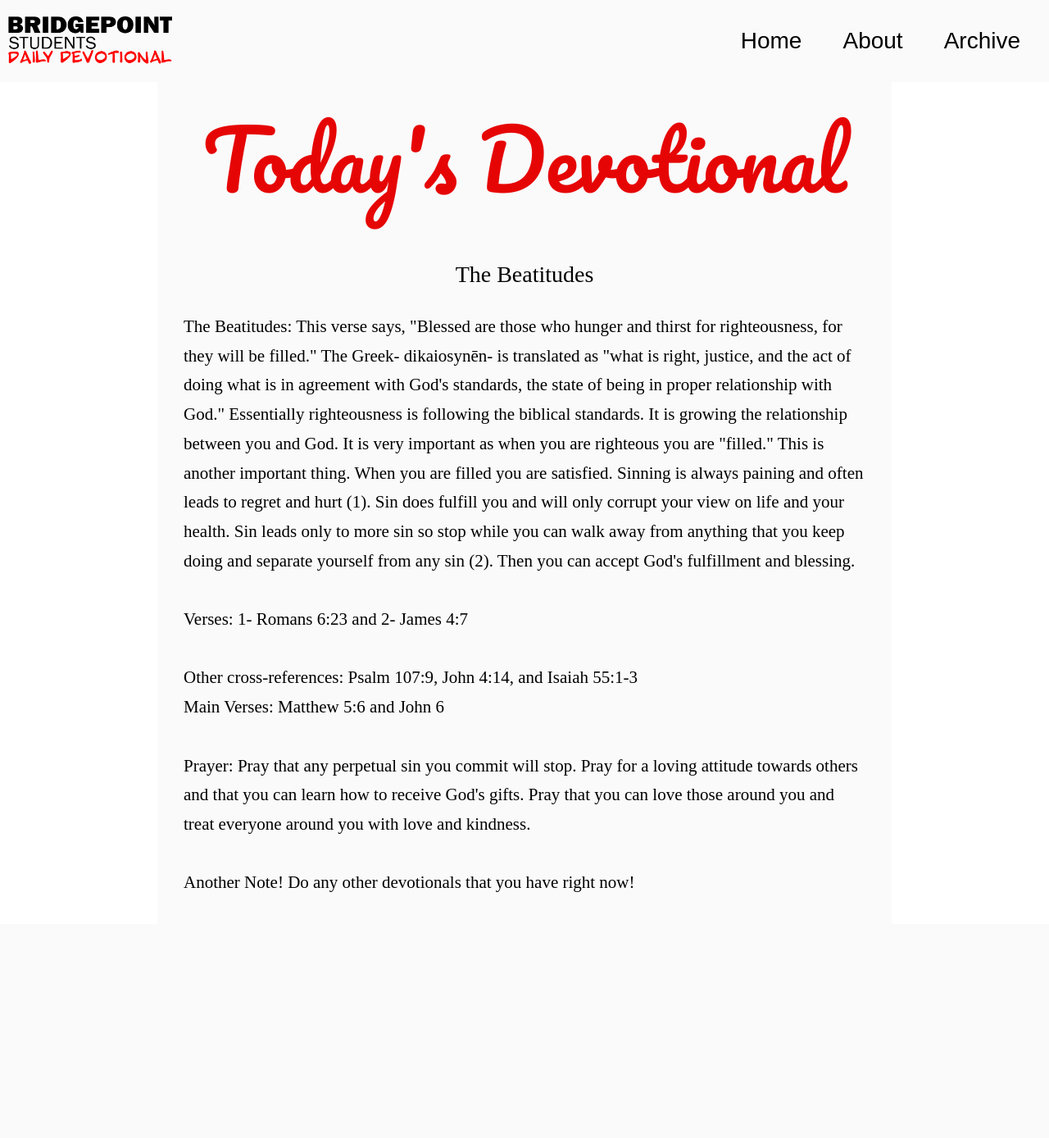
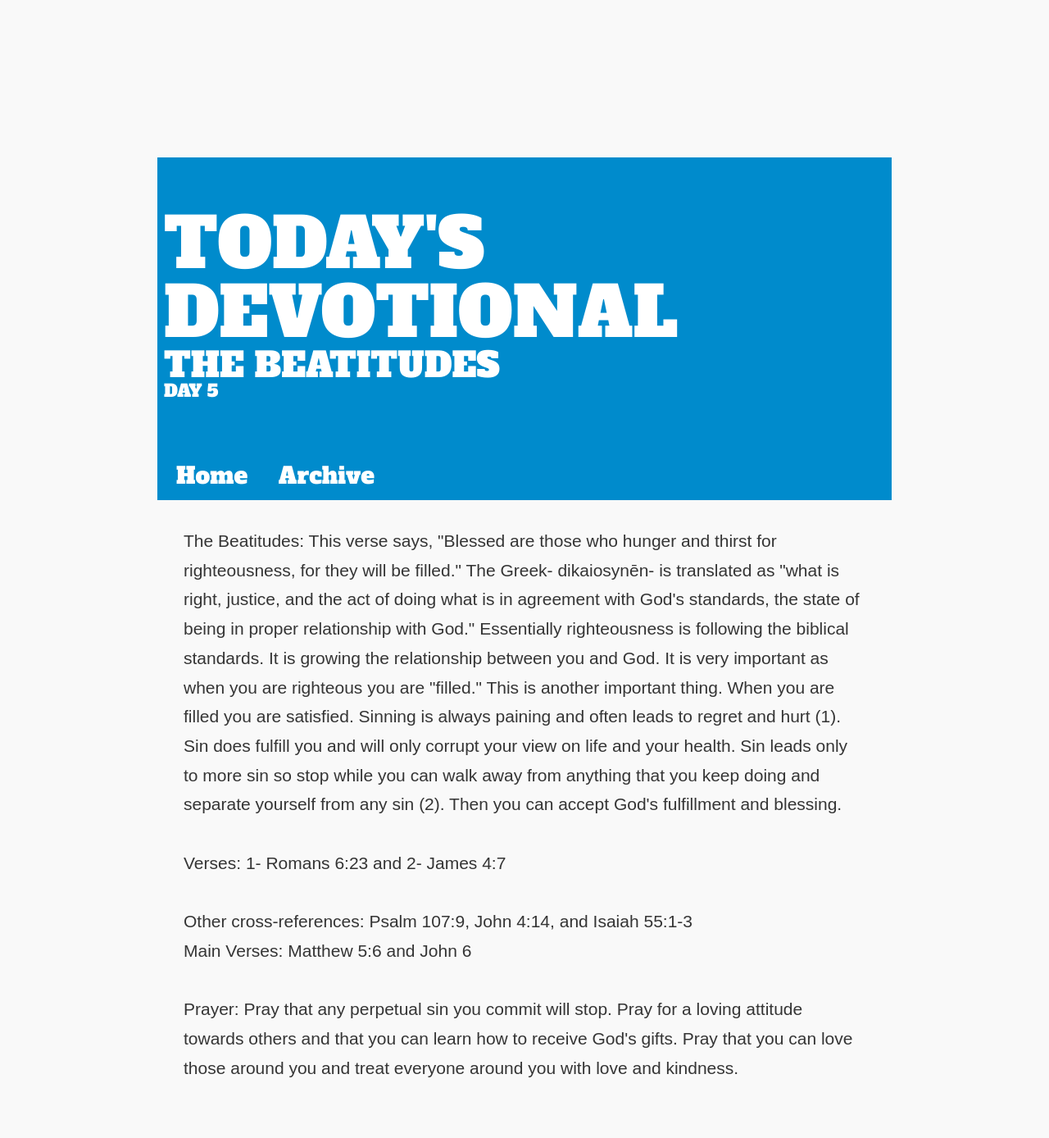
Before and after one commit to GideonHammond/BridgePointStudentsDailyDevotional, a PHP site: page / in a window 1280 px wide. Shown: the whole page at 82% size. Before the commit the page ends 1088 px from the top, so only its background shows below. Run offline with PHP 8.4, Linux system fonts and the light colour scheme.

Commit message:
just ruined my whole site

```diff
--- a/index.html
+++ b/index.html
@@ -15,24 +15,29 @@
     <!-- Google Fonts -->
     <link rel="preconnect" href="https://fonts.googleapis.com">
     <link rel="preconnect" href="https://fonts.gstatic.com" crossorigin>
-    <link href="https://fonts.googleapis.com/css2?family=Pacifico&display=swap" rel="stylesheet">
-
+    <link href="https://fonts.googleapis.com/css2?family=Alfa+Slab+One&display=swap" rel="stylesheet">
 </head>
 <body>
+
+<main>
+    <div class="hero" id="hero">
+        <div class="hero-text">
+            <h1 >
+                Today's Devotional
+            </h1>
+            <h2 id="series-name">
+                Placeholder
+            </h2>
+            <h3 id="day-number">
+                Day #
+            </h2>
+        </div>
+    </div>
     <header id="header">
-        <div class="desktop-header">
-            <a href="index.html">
-                <img src="images/devoLogo.png" class="desktop-logo">
-            </a>
-            <nav class="desktop-flex-header">
+        <nav class="flex-header">
             <p>
                 <a href="index.html">
                     Home
-                    </a>
-                </p>
-                <p>
-                    <a href="about.html">
-                        About
                 </a>
             </p>
             <p>
@@ -41,83 +46,18 @@
                 </a>
             </p>
         </nav>
-        </div>
-        <div class="mobile-header">
-            <nav class="mobile-flex-header">
-                <p>
-                    <a href="#" class="open-button" onclick="openNav()">
-                        &#9776;
-                    </a>
-                </p>
-                <p class="title-text">BPSDD</p>
-                <img src="images/bplogo.png" alt="BridgePoint's Logo" class="mobile-logo">
-                <div class="mobile-menu" id="id-mobile-menu">
-                    <p>
-                        <a href="#" class="close-button" onclick="closeNav()">
-                            &times;
-                        </a>
-                    </p>
-                    <p>
-                        <a href="index.html">
-                            Home
-                        </a>
-                    </p>
-                    <p>
-                        <a href="about.html">
-                            About
-                        </a>
-                    </p>
-                    <p>
-                        <a href="list.html">
-                            Archive
-                        </a>
-                    </p>
-                </div>
-            </nav>
-        </div>
     </header>
-
-<main id="main">
-    <div class="hero" id="hero">
-        <h1 class="hero-text hidden" id="hero-text">
-            Today's Devotional
-        </h1>
-    </div>
-    <h2 class="text-header" id="devotional">
-    </h2>
     <p class="text">
         <span id="content"></span><br><br>
         Verses: <span id="verses"></span><br><br>
         <span id="extras"></span>
         Prayer: <span id="prayer"></span><br><br>
-        Another Note! Do any other devotionals that you have right now!
     </p>
 </main>
 
 <script src="script.js"></script>
 <script>
     runToday();
-    // {
-    //   "id": "eng_kjv",
-    //   "name": "King James (Authorized) Version",
-    //   "website": "https://ebible.org/Scriptures/details.php?id=eng-kjv2006",
-    //   "licenseUrl": "https://ebible.org/Scriptures/details.php?id=eng-kjv2006",
-    //   "licenseNotes": null,
-    //   "shortName": "KJAV",
-    //   "englishName": "King James Version",
-    //   "language": "eng",
-    //   "textDirection": "ltr",
-    //   "sha256": "90268887fe5c92c831e5efb59add2967583f912e780a9e4007a91dcc70ab4a30",
-    //   "availableFormats": [
-    //     "json"
-    //   ],
-    //   "listOfBooksApiLink": "/api/eng_kjv/books.json",
-    //   "numberOfBooks": 66,
-    //   "totalNumberOfChapters": 1189,
-    //   "totalNumberOfVerses": 31102,
-    //   "languageName": "English",
-    //   "languageEnglishName": "English"
-    // }
 </script>
 </body>
 
--- a/script.js
+++ b/script.js
@@ -12,24 +12,12 @@ function $(id) {
     return document.getElementById(id);
 }
 
-/**
- * Adjusts the <main> element’s top margin so it sits just below the header.
- * Ensures consistent layout when header height changes (responsive design).
- */
-function checkHeadHeight() {
-    const main = $("main");
-    const header = $("header");
-    const headerHeight = window.getComputedStyle(header).getPropertyValue("height");
-    main.style.marginTop = headerHeight;
-}
-
 /* ============================================================================
    📖 Global Variables
    ========================================================================== */
 
 let devoResponse;  // Will hold the fetch() response for devotionals
 let devoData;      // Parsed JSON data for devotionals
-const translation = "eng_kjv"; // Default Bible translation (can be changed)
 
 /* ============================================================================
    🌐 Fetch Functions
@@ -48,19 +36,6 @@ async function loadDevos() {
     }
 }
 
-/**
- * Fetches the list of Bible books for the selected translation.
- * Logs the data for now — can later be expanded to populate a Bible reader.
- */
-async function loadBible() {
-    try {
-        const bibleResponse = await fetch(`https://bible.helloao.org/api/${translation}/books.json`);
-        const bibleData = await bibleResponse.json();
-        console.log(bibleData);
-    } catch (error) {
-        console.error("Error loading Bible Translation:", error);
-    }
-}
 
 /* ============================================================================
    🙏 Run Today’s Devotional
@@ -75,9 +50,11 @@ async function runToday() {
 
     const latestSeries = devoData[devoData.length - 1];
     const today = latestSeries.days[latestSeries.days.length - 1];
+    const dayNum = today.day;
 
-    $("devotional").innerText = latestSeries.series;
-    $("content").innerText = today.content;
+    $("series-name").innerText = latestSeries.series;
+    $("day-number").innerText = "Day " + dayNum;
+    $("content").innerText = today.content; // yapp attack
     $("verses").innerText = today.verses;
 
     if (today.extras) {
@@ -181,8 +158,8 @@ async function loadDevotional() {
         return;
     }
 
-    $("hero-text").innerText = seriesName;
-    $("devotional").innerText = "Day " + dayNum;
+    $("series-name").innerText = seriesName;
+    $("day-number").innerText = "Day " + dayNum;
     $("content").innerText = day.content;
     $("verses").innerText = day.verses;
 
@@ -193,42 +170,6 @@ async function loadDevotional() {
     $("prayer").innerText = day.prayer;
 }
 
-/* ============================================================================
-   👀 Intersection Observer Animations
-   ========================================================================== */
-
-/**
- * Fades in / animates elements with the class "hidden"
- * when they enter the viewport.
- */
-const intersectObserver = new IntersectionObserver((entries) => {
-    entries.forEach((entry) => {
-        if (entry.isIntersecting) {
-            entry.target.classList.add("show");
-        }
-    });
-});
-
-const hiddenElements = document.querySelectorAll(".hidden");
-hiddenElements.forEach((el) => intersectObserver.observe(el));
-
-/* ============================================================================
-   📱 Mobile Navigation Controls
-   ========================================================================== */
-
-/**
- * Opens the full-screen mobile navigation overlay.
- */
-function openNav() {
-    $("id-mobile-menu").style.width = "100%";
-}
-
-/**
- * Closes the mobile navigation overlay.
- */
-function closeNav() {
-    $("id-mobile-menu").style.width = "0";
-}
 
 /* ============================================================================
    🚀 Page Initialization
@@ -240,6 +181,5 @@ function closeNav() {
  * - Preload Bible data for reference
  */
 window.onload = function() {
-    checkHeadHeight();
     loadBible(); // Preload translation info
 };
--- a/styles.css
+++ b/styles.css
@@ -1,37 +1,33 @@
 @media (prefers-color-scheme: light){
     :root {
-        --defaultRead:#000;
+        --defaultRead:#353535;
         --defaultBack:#fff;
-        --defaultMedium:#fafafa;
+        --defaultMedium:#f9f9f9;
         --defaultFar:#f0f0f0;
-        --accent:#e60505;
-    }
-    body{
-        background-color: var(--defaultBack);
-        color: var(--defaultRead);
+        --accent:#008bcc;
     }
 }
 
 @media (prefers-color-scheme: dark){
     :root {
-        --defaultRead:#fff;
+        --defaultRead:#f9f9f9;
         --defaultBack:#000;
-        --defaultMedium:#070707;
+        --defaultMedium:#0a0a0a;
         --defaultFar:#0f0f0f;
-        --accent:#23e9e3;
+        --accent:#17aaa5;
     }
-    body{
-        background-color: var(--defaultBack);
-        color: var(--defaultRead);
-    }
-    .desktop-logo, .mobile-logo{
-        filter: invert(100);
-    }
+
 
 }
 
 html{
     height: 100vh;
+    font-family: Arial, Helvetica, sans-serif;
+}
+
+body{
+    background-color: var(--defaultMedium);
+    color: var(--defaultRead);
 }
 
 a{
@@ -39,125 +35,55 @@ a{
     color: var(--defaultRead);
 }
 
-main{
-    background-color: var(--defaultMedium);
+.content{
     margin: 20vw;
-    min-height: 90vh;
 }
 
 header{
-    background-color: var(--defaultMedium);
-    padding:10px;
-    position: fixed;
+    position: sticky;
     top: 0;
     right: 0;
     left: 0;
-    z-index: 2;
     transition: ease-in-out 1s;
     font-family: "Exo 2", sans-serif;
+    z-index: 1;
+    box-sizing: border-box;
 }
 
-.desktop-header{ /*Used for making sure the desktop has the right header*/
-    display: flex;
-    align-items: center;
-    justify-content: space-between;
-    z-index: 1;
-    height:calc(10svh);
-    box-sizing: border-box;
-    overflow-x: hidden;
-}
-
-.desktop-flex-header{
-    display: flex;
-    flex-direction: row;
-}
-
-.desktop-flex-header a{
-    margin: 0 20px;
-    padding: 5px;
-    cursor: pointer;
-    position: relative;
+.flex-header{
+    background-color: var(--accent);
+    padding:15px 0 15px 1vh;
     font-size: 2em;
 }
 
-.desktop-flex-header a::after{
-	content:'';
-	position: absolute;
-	left: 0;
-	right: 0;
-	bottom: 0;
-	background-color: var(--defaultRead);
-	height: 2px;
-	transform: scaleX(0);
-	transform-origin: center;
-	transition: transform 0.3s ease;
-    box-shadow: 0 0 5px var(--defaultRead);
-}
-.desktop-flex-header a:hover::after{
-	transform: scaleX(1);
+.flex-header p {
+    display: inline-block;
 }
 
-.desktop-logo{
-    width: 200px;
+.flex-header a{
+    padding: 15px;
     cursor: pointer;
-}
-
-.mobile-header{/*Used for making sure mobile has the right header*/
-    display: none;
-}
-
-.mobile-flex-header{
-    display: flex;
-    justify-content: space-around;
-    flex-direction: row;
-    align-items: center;
-}
-
-.mobile-logo{
-	width:50px;
-}
-
-.mobile-menu {
-    height: 100%;
-    position: fixed;
-    width: 0;
-    top: 0;
-    left: 0;
-    background-color: var(--defaultBack);
-    overflow-x: hidden;
-    transition: 0.5s;
-    font-family: sans-serif;
-    z-index: 3;
-}
-.mobile-menu p {
-    padding: 12px 33px;
-    text-decoration: none;
-    font-size: 2em;
-    color: var(--defaultRead);
-}
-.title-text, .open-button,.close-button{
-    font-size: 4em;
-}
-
-.hidden{
-	opacity: 0;
-	filter:blur(2px);
-	transform: translateY(-15%);
-}
-.show{
-	filter:blur(0px);
-	transform: translateX(0);
-	opacity: 1;
-	transition:ease-in-out 1.5s;
+    position: relative;
+    color: var(--defaultBack);
+    font-family: "Alfa slab one", Arial, Helvetica, sans-serif;
 }
 
 .hero-text{
-	color: var(--accent);
+	background-color: var(--accent);
+    color: var(--defaultBack);
     box-sizing: border-box;
-	text-align: center;
-	font-size: 7em;
-	padding:5vw 0;
-    font-family: "Pacifico",sans-serif;
+	font-size: 6em;
+	padding: 5vw 0 5vw 1vh;
+    font-family: "Alfa slab one", sans-serif;
+    text-transform: uppercase;
+}
+
+.hero-text h2{
+    font-size: 0.5em;
+}
+
+.hero-text h3{
+    font-size: 0.25em;
 }
 
 .text-header{
@@ -254,16 +180,19 @@ header{
     .text{
         font-size: 1.5em;
     }
+    .hero-text{
+        font-size: 5em;
+    }
+    .hero-text h2{
+        font-size: 0.6em;
+    }
+        .hero-text h3{
+        font-size: 0.4em;
+    }
 }
 @media (width <= 600px){
     html{
         font-size: 12px;
-    }
-    .desktop-header{
-        display: none;
-    }
-    .mobile-header{
-        display: block;
     }
     .text{
         font-size: 2em;
```
Also changed, not shown: devotional.html (+15 -57 lines), list.html (+8 -52 lines). Lines whose indentation alone changed are shown as unchanged.
